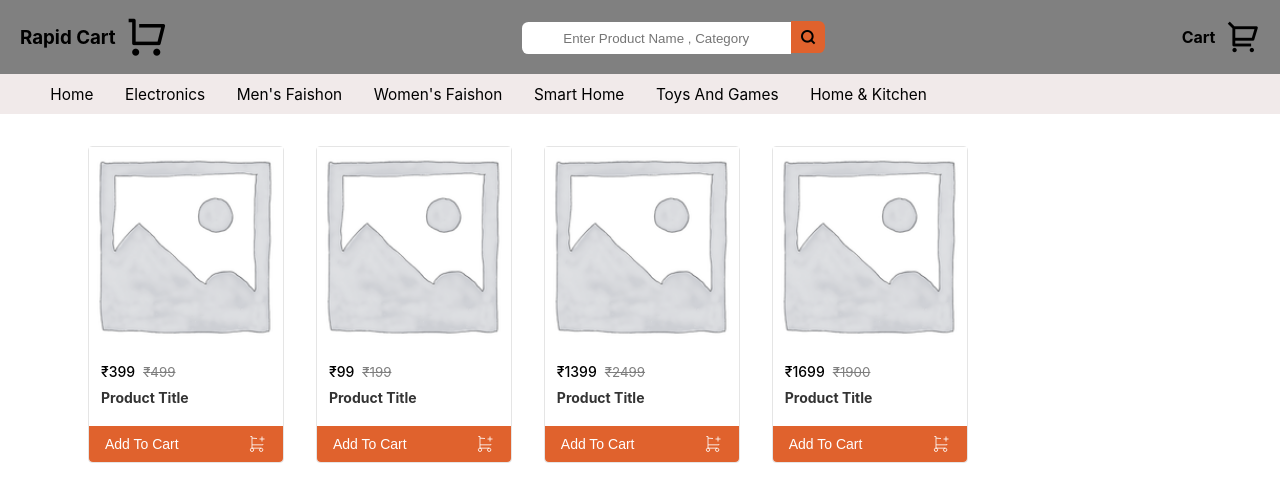
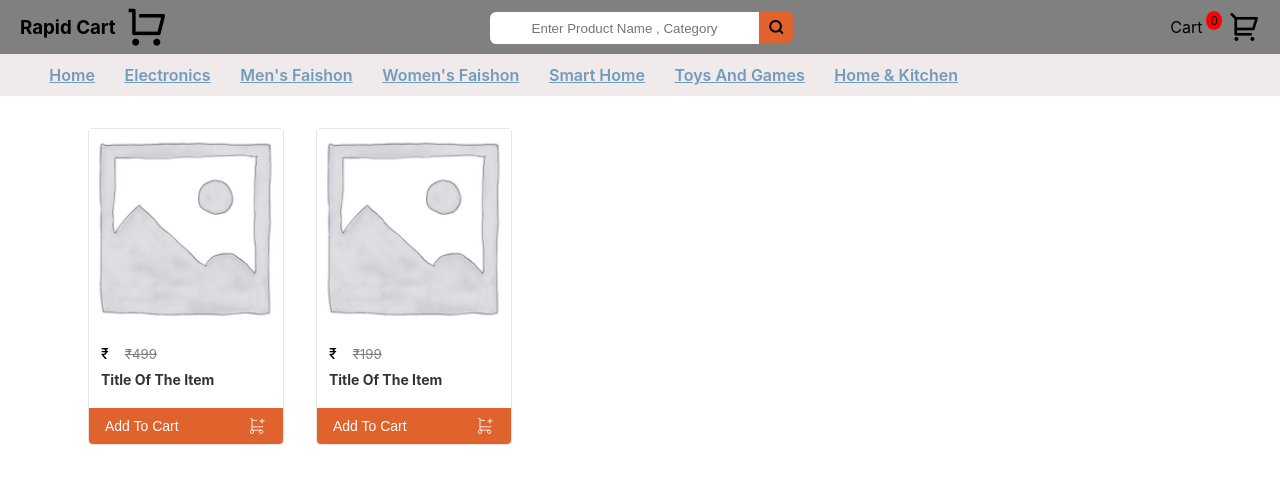
Before and after one commit to sunnykr7781/Rapid-cart, a React (Create React App) app: page / in a window 1280 px wide. Shown: the top 502 px of the page. Built offline with nearby package versions, Linux system fonts and the light colour scheme.

Commit message:
optimizes product.js and changed layout.scss

```diff
--- a/src/components/Products/ListItems/Listitem.jsx
+++ b/src/components/Products/ListItems/Listitem.jsx
@@ -1,6 +1,6 @@
 import AddToCartIcon from "../../../assets/add_cart.svg"
 const ListItem = ({ data }) => {
-//   console.log(data)
+  console.log(data)
   return (
     <>
       <div className="item-card">
@@ -11,13 +11,13 @@ const ListItem = ({ data }) => {
         />
         <div className="item-card__information">
           <div className="pricing">
-            <span>₹{data.discountedprice}</span>
+            <span>₹{data.discountedPrice}</span>
             <small>
               <strike>₹{data.price}</strike>
             </small>
           </div>
           <div className={data.title}>
-            <h4>product title</h4>
+            <h4>{data.title}</h4>
           </div>
         </div>
         <button className="cart">
--- a/src/components/Products/Product.jsx
+++ b/src/components/Products/Product.jsx
@@ -1,39 +1,25 @@
 import ListItem from "./ListItems/Listitem"
 const Product = () => {
-  return (
-    <div className="product-list">
-        <div className="product-list--wrapper"><ListItem
-        data={{
+  let data = [
+    {
       price: 499,
       discountedprice: 399,
       thumbnail: "placeholder.png",
       title: "title of the item",
-        }}
-      ></ListItem>
-      <ListItem
-        data={{
+    },
+    {
       price: 199,
       discountedprice: 99,
       thumbnail: "placeholder.png",
       title: "title of the item",
-        }}
-      ></ListItem>
-      <ListItem
-        data={{
-          price: 2499,
-          discountedprice: 1399,
-          thumbnail: "placeholder.png",
-          title: "title of the item",
-        }}
-      ></ListItem>
-      <ListItem
-        data={{
-          price: 1900,
-          discountedprice: 1699,
-          thumbnail: "placeholder.png",
-          title: "title of the item",
-        }}
-      ></ListItem></div>
+    },
+  ]
+  return (
+    <div className="product-list">
+      <div className="product-list--wrapper">
+        <ListItem data={data[0]}></ListItem>
+        <ListItem data={data[1]}></ListItem>
+      </div>
     </div>
   )
 }
--- a/src/components/layout/Header.jsx
+++ b/src/components/layout/Header.jsx
@@ -15,7 +15,7 @@ const Header = () => {
           </div>
         </div>
         <div className="cart">
-          <h4>cart</h4>
+        <span data-items={0}>Cart</span>
           <i class="ri-shopping-cart-2-line"></i>
         </div>
       </div>
--- a/src/components/layout/SubHeader.jsx
+++ b/src/components/layout/SubHeader.jsx
@@ -2,7 +2,7 @@ const SubHeader = () => {
   return (
     <>
       <div className="main2">
-        <div className="same">
+        {/* <div className="same">
           <h4>home</h4>
         </div>
         <div className="same">
@@ -21,9 +21,29 @@ const SubHeader = () => {
           <h4>toys and games</h4>
         </div>
         <div className="same">
-          <h4>home & kitchen</h4>
-        </div>
-
+          <h4>home & kitchen</h4> */}
+        {/* </div> */}
+        <a href="#" className="same">
+          home
+        </a>
+        <a href="#" className="same">
+          electronics
+        </a>
+        <a href="#" className="same">
+          men's faishon
+        </a>
+        <a href="#" className="same">
+          women's faishon
+        </a>
+        <a href="#" className="same">
+          smart home
+        </a>
+        <a href="#" className="same">
+          toys and games
+        </a>
+        <a href="#" className="same">
+          home & kitchen
+        </a>
       </div>
     </>
   )
--- a/src/styles/layout.scss
+++ b/src/styles/layout.scss
@@ -3,7 +3,7 @@
   justify-content: space-between;
   align-items: center;
   background-color: grey;
-  padding: 14px 20px;
+  padding: 4px 20px;
 }
 .logo {
   display: flex;
@@ -18,7 +18,7 @@
   display: flex;
   align-items: center;
 
-  margin-left: -3px;
+  margin-left: -55px;
   input {
     height: 32px;
     width: 21vw;
@@ -26,6 +26,7 @@
     border: 0px solid $black;
     border-radius: 0.5vw 0vw 0vw 0.5vw;
     margin-top: 2px;
+    border-radius: none;
   }
   i {
     background-color: $primary;
@@ -33,19 +34,23 @@
     border-radius: 0vw 0.5vw 0.5vw 0vw;
 
     font-weight: bold;
+    cursor: pointer;
   }
 }
 .cart {
   display: flex;
   align-items: center;
-  gap: 10px;
+  gap: 2px;
+  cursor: pointer;
+
   i {
-    font-size: 2.7vw;
+    font-size: 2.5vw;
+    cursor: pointer;
   }
 }
 .main2 {
   padding-left: 3.7vw;
-  height: 5vh;
+  height: 5.2vh;
   background-color: rgba(213, 194, 194, 0.342);
   display: flex;
   align-items: center;
@@ -53,11 +58,18 @@
 
   &--.same {
     height: 100%;
+  }
+  a {
+    color: #17659d96;
+    border-radius: 2px;
+    padding: 2px;
+    font-weight: 600;
 
-    // display: flex;
-    // align-items: center;
+    &:visited {
+      color: black;
+    }
   }
-  h4 {
+  span {
     height: 100%;
     width: 100%;
     font-size: 1.2vw;
@@ -67,9 +79,30 @@
     cursor: pointer;
     // background-color: red;
   }
-  h4:hover {
+  a:hover {
     background-color: rgb(248, 188, 77);
-    transition: all ease-in-out 1.3s;
-    scale: 1.3;
+    transition: all ease-in-out 0.55s;
+    scale: 1.2;
+    color: white;
+    background-color: black;
+    // font-weight: bold;
+    // font-size: 15px;
+    padding: 2.5px;
   }
 }
+span {
+  &:first-child {
+    padding-right: 8px;
+
+    &[data-items]::after {
+      position: relative;
+      content: attr(data-items);
+      font-size: 12px;
+      background-color: red;
+      padding: 2px 4px;
+      border-radius: 50%;
+      top: -8px;
+      right: -4px;
+    }
+  }
+}
```
Lines whose indentation alone changed are shown as unchanged.
